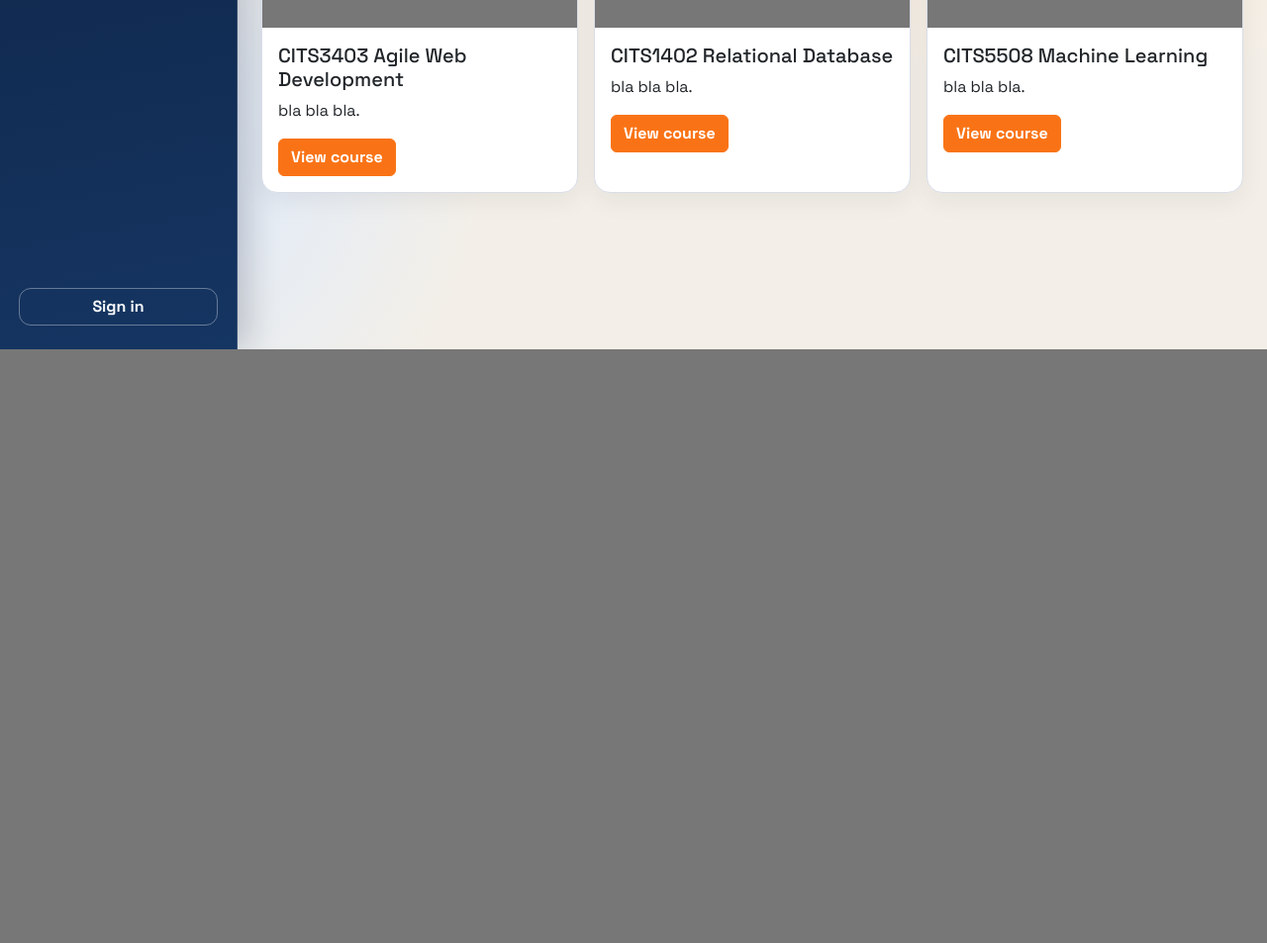
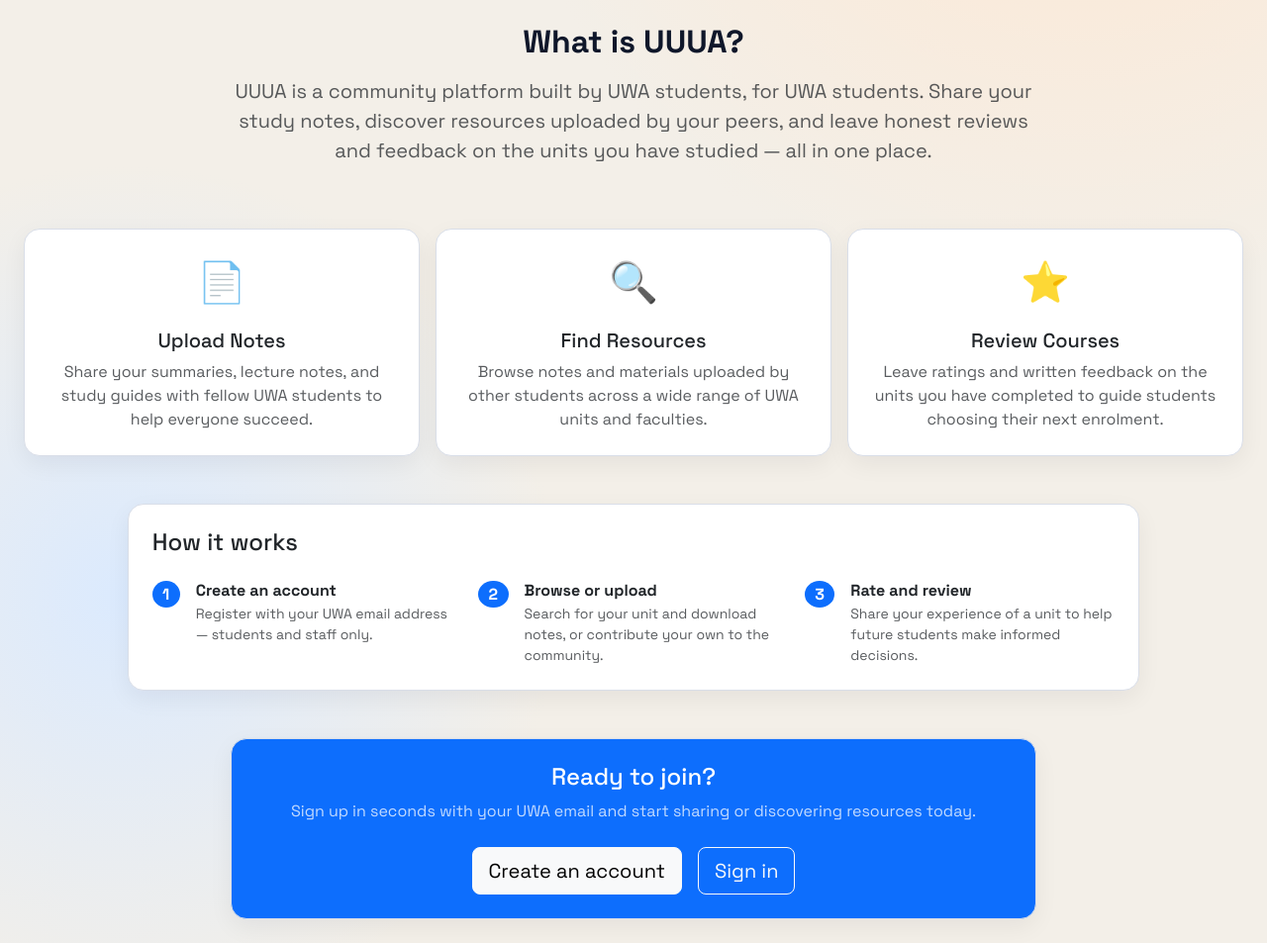
Before and after one commit to BaconPancakez/CITS3403_Project, a Flask app: page / in a window 1280 px wide. Shown: the part 447-1400 px from the top of the page at 99% size. Before the commit the page ends 800 px from the top, so only its background shows below. Run offline with Flask 3, Linux system fonts and the light colour scheme.

Commit message:
added home page
Co-authored-by: Copilot <copilot@github.com>

```diff
--- a/app/routes.py
+++ b/app/routes.py
@@ -7,6 +7,10 @@ from app.models import MOCK_COURSES
 
 @app.route("/")
 def index():
+    return render_template("home.html", courses=MOCK_COURSES)
+
+@app.route("/admin")
+def admin():
     return render_template("admin.html", courses=MOCK_COURSES)
 
 @app.route("/course")
--- a/app/static/css/base.css
+++ b/app/static/css/base.css
@@ -106,6 +106,7 @@ body {
 
 /* Login / signup: full-width content, no sidebar nav */
 body.login-page .sidebar,
+body.home-page .sidebar,
 body.signup-page .sidebar {
     display: none;
 }
--- /dev/null
+++ b/app/templates/home.html
@@ -0,0 +1,182 @@
+{% extends "base.html" %}
+
+{% block title %}UUUA – UWA Notes & Course Reviews{% endblock %}
+
+{% block body_class %}home-page{% endblock %}
+
+{% block content %}
+
+    <!-- Hero -->
+    <header class="hero-banner border-bottom">
+        <div class="hero-overlay text-center">
+            <img src="{{ url_for('static', filename='images/uuualogo.png') }}"
+                alt="UUUA logo"
+                class="hero-logo mb-3 img-fluid w-25">
+
+            <h1 class="hero-title m-0">Welcome to UUUA</h1>
+            <p class="hero-kicker mb-4 fs-5">
+                The student-run hub for UWA notes, course feedback, and unit reviews
+            </p>
+            <div class="d-flex gap-3 justify-content-center flex-wrap">
+                <a href="{{ url_for('signup') }}" class="btn btn-primary btn-lg">Get Started</a>
+                <a href="{{ url_for('login') }}"  class="btn btn-outline-light btn-lg">Sign In</a>
+            </div>
+        </div>
+    </header>
+
+    <main class="p-3 p-lg-4">
+
+        {% with messages = get_flashed_messages(with_categories=true) %}
+            {% if messages %}
+                {% for category, message in messages %}
+                    <div class="alert alert-{{ category if category in ['success','danger','warning','info'] else 'secondary' }} mb-3"
+                         role="alert">
+                        {{ message }}
+                    </div>
+                {% endfor %}
+            {% endif %}
+        {% endwith %}
+
+        <!-- About section -->
+        <section class="mb-5">
+            <div class="row justify-content-center">
+                <div class="col-12 col-lg-8 text-center">
+                    <h2 class="fw-bold mb-3">What is UUUA?</h2>
+                    <p class="lead text-muted">
+                        UUUA is a community platform built by UWA students, for UWA students.
+                        Share your study notes, discover resources uploaded by your peers, and
+                        leave honest reviews and feedback on the units you have studied — all in
+                        one place.
+                    </p>
+                </div>
+            </div>
+        </section>
+
+        <!-- Feature cards -->
+        <section class="mb-5">
+            <div class="row g-3">
+
+                <div class="col-12 col-md-4">
+                    <div class="card h-100 text-center">
+                        <div class="card-body p-4">
+                            <div class="feature-icon mb-3 fs-1">📄</div>
+                            <h5 class="card-title">Upload Notes</h5>
+                            <p class="card-text text-muted">
+                                Share your summaries, lecture notes, and study guides with
+                                fellow UWA students to help everyone succeed.
+                            </p>
+                        </div>
+                    </div>
+                </div>
+
+                <div class="col-12 col-md-4">
+                    <div class="card h-100 text-center">
+                        <div class="card-body p-4">
+                            <div class="feature-icon mb-3 fs-1">🔍</div>
+                            <h5 class="card-title">Find Resources</h5>
+                            <p class="card-text text-muted">
+                                Browse notes and materials uploaded by other students across
+                                a wide range of UWA units and faculties.
+                            </p>
+                        </div>
+                    </div>
+                </div>
+
+                <div class="col-12 col-md-4">
+                    <div class="card h-100 text-center">
+                        <div class="card-body p-4">
+                            <div class="feature-icon mb-3 fs-1">⭐</div>
+                            <h5 class="card-title">Review Courses</h5>
+                            <p class="card-text text-muted">
+                                Leave ratings and written feedback on the units you have
+                                completed to guide students choosing their next enrolment.
+                            </p>
+                        </div>
+                    </div>
+                </div>
+
+            </div>
+        </section>
+
+        <!-- How it works -->
+        <section class="mb-5">
+            <div class="row justify-content-center">
+                <div class="col-12 col-lg-10">
+                    <div class="card">
+                        <div class="card-body p-4">
+                            <h4 class="card-title mb-4">How it works</h4>
+                            <div class="row g-3">
+
+                                <div class="col-12 col-md-4">
+                                    <div class="d-flex align-items-start gap-3">
+                                        <span class="badge bg-primary rounded-circle fs-6 step-badge">1</span>
+                                        <div>
+                                            <h6 class="fw-semibold mb-1">Create an account</h6>
+                                            <p class="text-muted mb-0 small">
+                                                Register with your UWA email address — students and
+                                                staff only.
+                                            </p>
+                                        </div>
+                                    </div>
+                                </div>
+
+                                <div class="col-12 col-md-4">
+                                    <div class="d-flex align-items-start gap-3">
+                                        <span class="badge bg-primary rounded-circle fs-6 step-badge">2</span>
+                                        <div>
+                                            <h6 class="fw-semibold mb-1">Browse or upload</h6>
+                                            <p class="text-muted mb-0 small">
+                                                Search for your unit and download notes, or
+                                                contribute your own to the community.
+                                            </p>
+                                        </div>
+                                    </div>
+                                </div>
+
+                                <div class="col-12 col-md-4">
+                                    <div class="d-flex align-items-start gap-3">
+                                        <span class="badge bg-primary rounded-circle fs-6 step-badge">3</span>
+                                        <div>
+                                            <h6 class="fw-semibold mb-1">Rate and review</h6>
+                                            <p class="text-muted mb-0 small">
+                                                Share your experience of a unit to help future
+                                                students make informed decisions.
+                                            </p>
+                                        </div>
+                                    </div>
+                                </div>
+
+                            </div>
+                        </div>
+                    </div>
+                </div>
+            </div>
+        </section>
+
+        <!-- CTA strip -->
+        <section>
+            <div class="row justify-content-center">
+                <div class="col-12 col-lg-8">
+                    <div class="card bg-primary text-white text-center">
+                        <div class="card-body p-4">
+                            <h4 class="card-title mb-2">Ready to join?</h4>
+                            <p class="mb-4 opacity-75">
+                                Sign up in seconds with your UWA email and start sharing
+                                or discovering resources today.
+                            </p>
+                            <div class="d-flex gap-3 justify-content-center flex-wrap">
+                                <a href="{{ url_for('signup') }}" class="btn btn-light btn-lg">
+                                    Create an account
+                                </a>
+                                <a href="{{ url_for('login') }}" class="btn btn-outline-light btn-lg">
+                                    Sign in
+                                </a>
+                            </div>
+                        </div>
+                    </div>
+                </div>
+            </div>
+        </section>
+
+    </main>
+{% endblock %}
```
Also changed, not shown: app/static/images/uuualogo.png (added).
